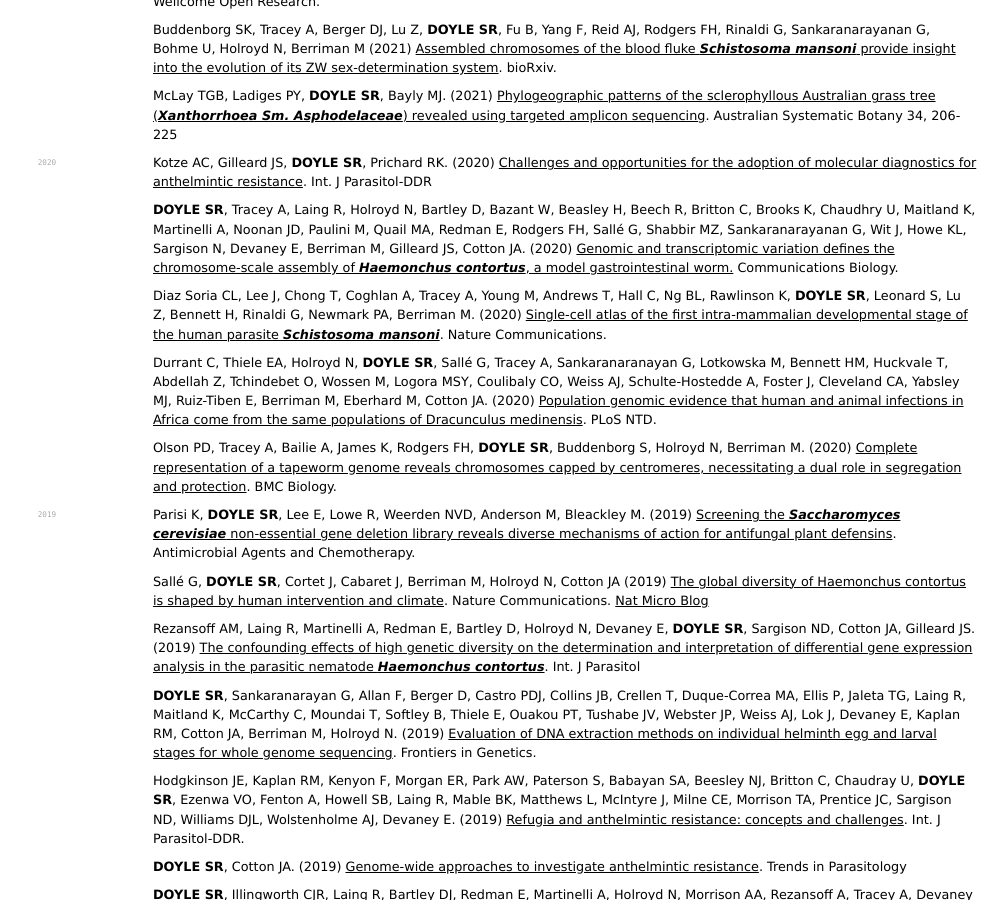
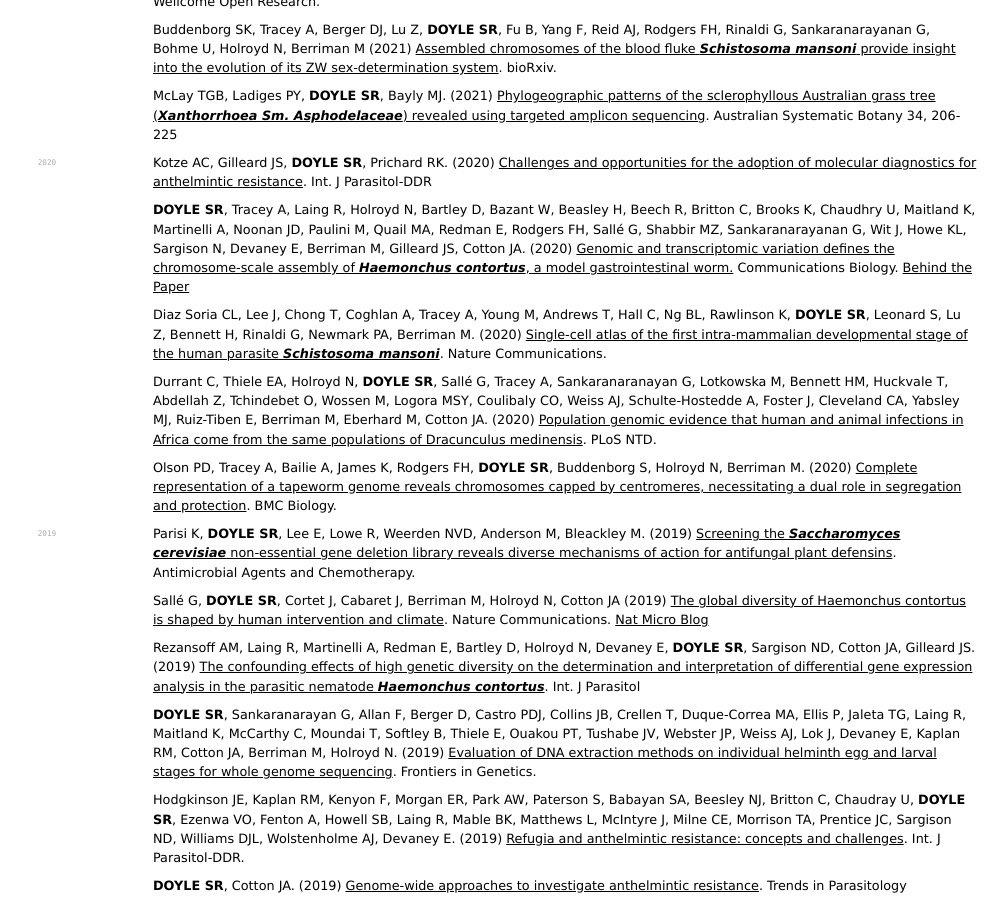
Before and after one commit to elipapa/markdown-cv, a Jekyll site: the page built from index.md, in a window 1280 px wide and 900 px high, scrolled down 912 px. Shown: the whole window, without its empty margins (278-1280 px from the left). Built offline with Jekyll 4.4.1, drawn with Linux system fonts in a browser that asks for light colours.

Commit message:
Update index.md

```diff
--- a/index.md
+++ b/index.md
@@ -74,7 +74,7 @@ McLay TGB, Ladiges PY, **DOYLE SR**, Bayly MJ. (2021) [Phylogeographic patterns
 `2020`
 Kotze AC, Gilleard JS, **DOYLE SR**, Prichard RK. (2020) [Challenges and opportunities for the adoption of molecular diagnostics for anthelmintic resistance](https://doi.org/10.1016/j.ijpddr.2020.11.005 ). Int. J Parasitol-DDR
 
-**DOYLE SR**, Tracey A, Laing R, Holroyd N, Bartley D, Bazant W, Beasley H, Beech R, Britton C, Brooks K, Chaudhry U, Maitland K, Martinelli A, Noonan JD, Paulini M, Quail MA, Redman E, Rodgers FH, Sallé G, Shabbir MZ, Sankaranarayanan G, Wit J, Howe KL, Sargison N, Devaney E, Berriman M, Gilleard JS, Cotton JA. (2020) [Genomic and transcriptomic variation defines the chromosome-scale assembly of *Haemonchus contortus*, a model gastrointestinal worm.](https://doi.org/10.1038/s42003-020-01377-3) Communications Biology.
+**DOYLE SR**, Tracey A, Laing R, Holroyd N, Bartley D, Bazant W, Beasley H, Beech R, Britton C, Brooks K, Chaudhry U, Maitland K, Martinelli A, Noonan JD, Paulini M, Quail MA, Redman E, Rodgers FH, Sallé G, Shabbir MZ, Sankaranarayanan G, Wit J, Howe KL, Sargison N, Devaney E, Berriman M, Gilleard JS, Cotton JA. (2020) [Genomic and transcriptomic variation defines the chromosome-scale assembly of *Haemonchus contortus*, a model gastrointestinal worm.](https://doi.org/10.1038/s42003-020-01377-3) Communications Biology.  [Behind the Paper](https://ecoevocommunity.nature.com/posts/a-chromosome-wide-view-of-an-exceptionally-diverse-helminth)
 
 Diaz Soria CL, Lee J, Chong T, Coghlan A, Tracey A, Young M, Andrews T, Hall C, Ng BL, Rawlinson K, **DOYLE SR**, Leonard S, Lu Z, Bennett H, Rinaldi G, Newmark PA, Berriman M. (2020) [Single-cell atlas of the first intra-mammalian developmental stage of the human parasite *Schistosoma mansoni*](https://doi.org/10.1038/s41467-020-20092-5). Nature Communications.
 
```
